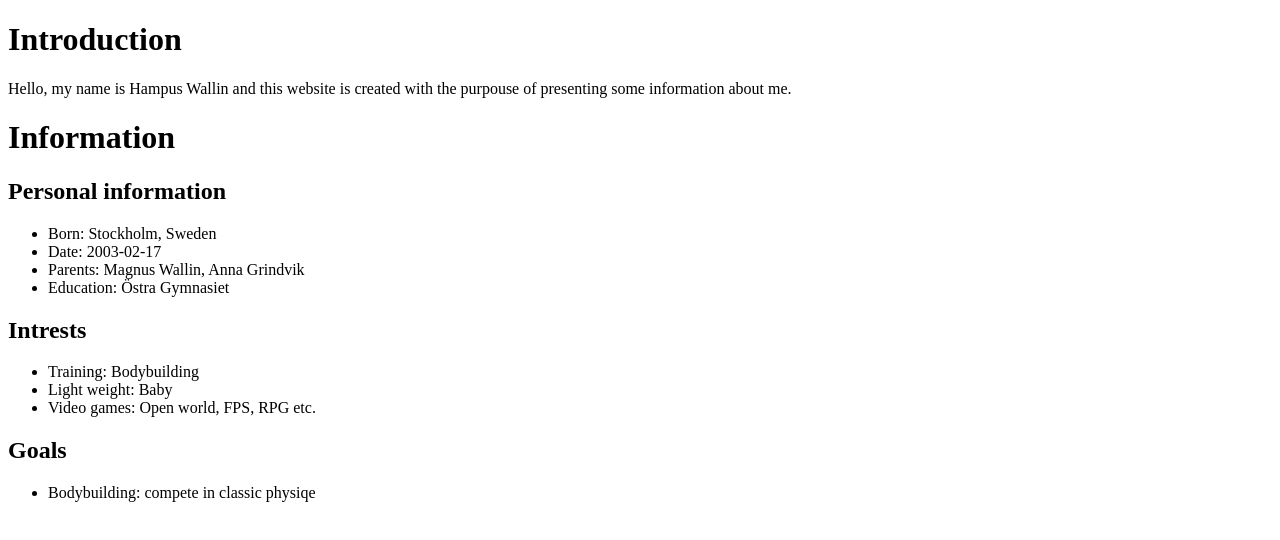
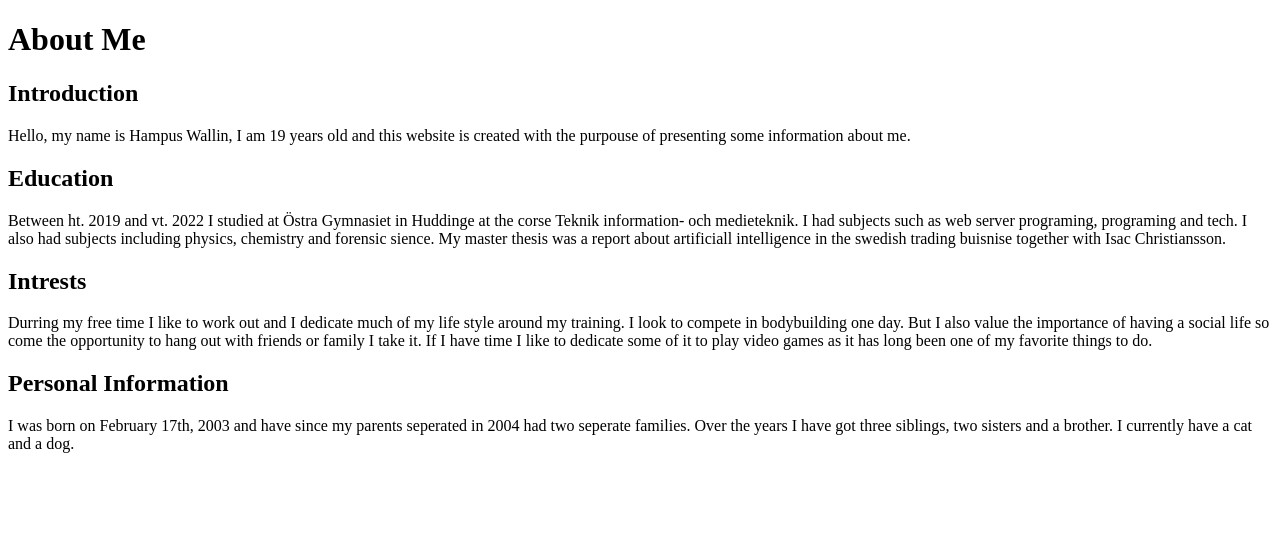
Before and after one commit to Hamwa03/pinfo, a plain HTML site: page index.html in a window 1280 px wide. Drawn offline with Linux system fonts and the light colour scheme.

Commit message:
Changes html list to flowing text

```diff
--- a/index.html
+++ b/index.html
@@ -4,28 +4,18 @@
     <meta charset="UTF-8">
     <meta http-equiv="X-UA-Compatible" content="IE=edge">
     <meta name="viewport" content="width=device-width, initial-scale=1.0">
+    <link rel="stylesheet" href="style.css">
     <title>About me</title>
 </head>
 <body>
-    <h1>Introduction</h1>
-    <p>Hello, my name is Hampus Wallin and this website is created with the purpouse of presenting some information about me.</p>
-    <h1>Information</h1>
-    <h2>Personal information</h2>
-    <ul>
-        <li>Born: Stockholm, Sweden</li>
-        <li>Date: 2003-02-17</li>
-        <li>Parents: Magnus Wallin, Anna Grindvik</li>
-        <li>Education: Östra Gymnasiet</li>
-    </ul>
+    <h1>About Me</h1>
+    <h2>Introduction</h2>
+    <p>Hello, my name is Hampus Wallin, I am 19 years old and this website is created with the purpouse of presenting some information about me.</p>
+    <h2>Education</h2>
+    <p>Between ht. 2019 and vt. 2022 I studied at Östra Gymnasiet in Huddinge at the corse Teknik information- och medieteknik. I had subjects such as web server programing, programing and tech. I also had subjects including physics, chemistry and forensic sience. My master thesis was a report about artificiall intelligence in the swedish trading buisnise together with Isac Christiansson. </p>
     <h2>Intrests</h2>
-    <ul>
-        <li>Training: Bodybuilding</li>
-        <li>Light weight: Baby</li>
-        <li>Video games: Open world, FPS, RPG etc.</li>
-    </ul>
-    <h2>Goals</h2>
-    <ul>
-        <li>Bodybuilding: compete in classic physiqe</li>
-    </ul>
+    <p>Durring my free time I like to work out and I dedicate much of my life style around my training. I look to compete in bodybuilding one day. But I also value the importance of having a social life so come the opportunity to hang out with friends or family I take it. If I have time I like to dedicate some of it to play video games as it has long been one of my favorite things to do.</p>
+    <h2>Personal Information</h2>
+    <p>I was born on February 17th, 2003 and have since my parents seperated in 2004 had two seperate families. Over the years I have got three siblings, two sisters and a brother. I currently have a cat and a dog.</p>
 </body>
 </html>
```
Also changed, not shown: style.css (added).
